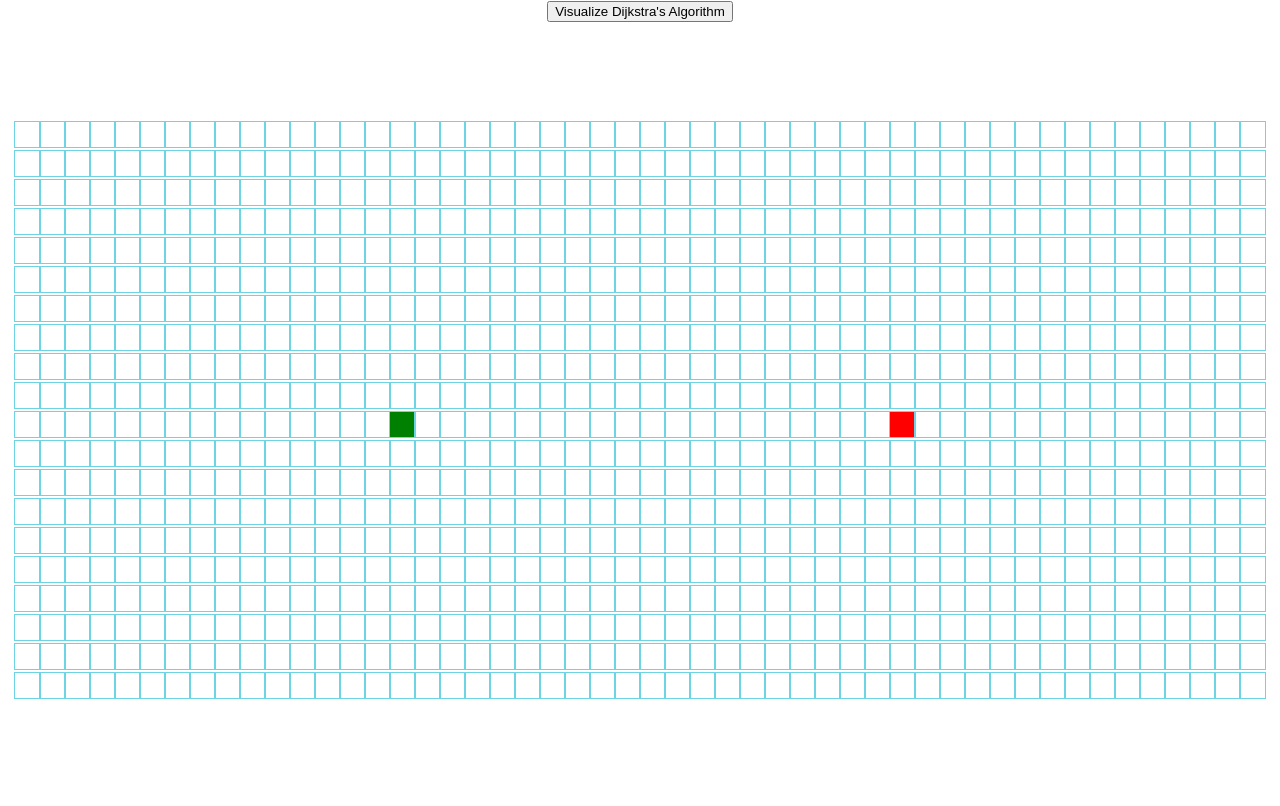
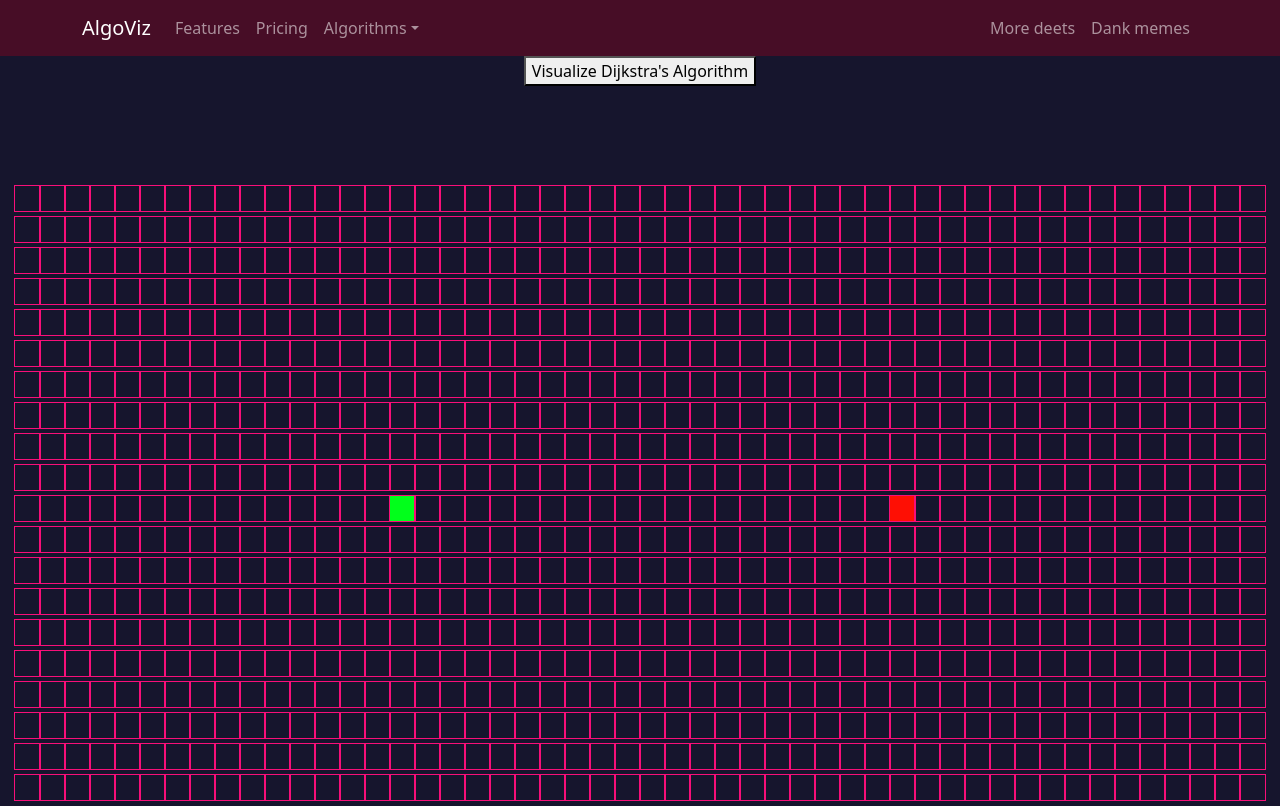
Before and after one commit to cjohnson74/AlgoViz, a React (Create React App) app: page / in a window 1280 px wide. Built offline with nearby package versions, Linux system fonts and the light colour scheme.

Commit message:
pushing to heroku

```diff
--- a/src/App.css
+++ b/src/App.css
@@ -1,5 +1,6 @@
 .App {
     text-align: center;
+    background-color: #16152D;
   }
 
   .App-logo {
--- a/src/App.js
+++ b/src/App.js
@@ -1,10 +1,44 @@
 import logo from "./logo.svg";
-import "./App.css";
 import PathfindingVisualizer from "./PathfindingVisualizer/PathfindingVisualizer";
+import "../src/index.css";
+import "../src/App.css"
+import "./scss/Custom.scss";
+import { Navbar, Container, Nav, NavDropdown } from 'react-bootstrap';
 
 function App() {
   return (
     <div className="App">
+      <Navbar collapseOnSelect expand="lg" bg="dark" variant="dark">
+        <Container>
+          <Navbar.Brand href="#home">AlgoViz</Navbar.Brand>
+          <Navbar.Toggle aria-controls="responsive-navbar-nav" />
+          <Navbar.Collapse id="responsive-navbar-nav">
+            <Nav className="me-auto">
+              <Nav.Link href="#features">Features</Nav.Link>
+              <Nav.Link href="#pricing">Pricing</Nav.Link>
+              <NavDropdown title="Algorithms" id="collasible-nav-dropdown">
+                <NavDropdown.Item href="#action/3.1">Action</NavDropdown.Item>
+                <NavDropdown.Item href="#action/3.2">
+                  Another action
+                </NavDropdown.Item>
+                <NavDropdown.Item href="#action/3.3">
+                  Something
+                </NavDropdown.Item>
+                <NavDropdown.Divider />
+                <NavDropdown.Item href="#action/3.4">
+                  Separated link
+                </NavDropdown.Item>
+              </NavDropdown>
+            </Nav>
+            <Nav>
+              <Nav.Link href="#deets">More deets</Nav.Link>
+              <Nav.Link eventKey={2} href="#memes">
+                Dank memes
+              </Nav.Link>
+            </Nav>
+          </Navbar.Collapse>
+        </Container>
+      </Navbar>
       <PathfindingVisualizer></PathfindingVisualizer>
     </div>
   );
--- a/src/PathfindingVisualizer/Node/Node.css
+++ b/src/PathfindingVisualizer/Node/Node.css
@@ -1,16 +1,16 @@
 .node {
     width: 25px;
     height: 25px;
-    outline: 1px solid #6DD4E4;
+    outline: 1px solid #F80F79;
     display: inline-block;
 }
 
 .node-finish {
-    background-color: red;
+    background-color: #FE0F04;
 }
 
 .node-start {
-    background-color: green;
+    background-color: #01FF1B;
 }
 
 .node-visited {
@@ -27,27 +27,27 @@
 @keyframes visitedAnimation {
     0% {
         transform: scale(0.3);
-        background-color: #741023;
+        background-color: #FD0726;
         border-radius: 100%;
     }
 
     50% {
-        background-color: #EF381E;
+        background-color: #FB31FF;
     }
 
     75% {
         transform: scale(1.2);
-        background-color: #FF6434;
+        background-color: #07F71F;
     }
 
     100% {
         transform: scale(1);
-        background-color: #5CC5DA;
+        background-color: #00F6FF;
     }
 }
 
 .node-wall {
-    background-color: darkblue;
+    background-color: #5D152B;
 }
 
 .node-shortest-path {
@@ -64,16 +64,16 @@
 @keyframes shortestPath {
     0% {
         transform: scale(0.6);
-        background-color: yellow;
+        background-color: #00FF0E;
     }
 
     50% {
         transform: scale(1.2);
-        background-color: yellow;
+        background-color: #00FF0E;
     }
 
     100% {
         transform: scale(1);
-        background-color: yellow;
+        background-color: #00FF0E;
     }
 }
--- a/src/index.js
+++ b/src/index.js
@@ -1,6 +1,5 @@
 import React from 'react';
 import ReactDOM from 'react-dom';
-import './index.css';
 import App from './App';
 import reportWebVitals from './reportWebVitals';
 
--- /dev/null
+++ b/src/scss/Custom.scss
@@ -0,0 +1,4 @@
+$dark: #470D26;
+$body-bg: #16152D;
+
+@import "/node_modules/bootstrap/scss/bootstrap.scss"
```
Also changed, not shown: package.json (+10 -0 lines), 2 other files (tests, documents, lock files or other folders). Lines whose indentation alone changed are shown as unchanged.
